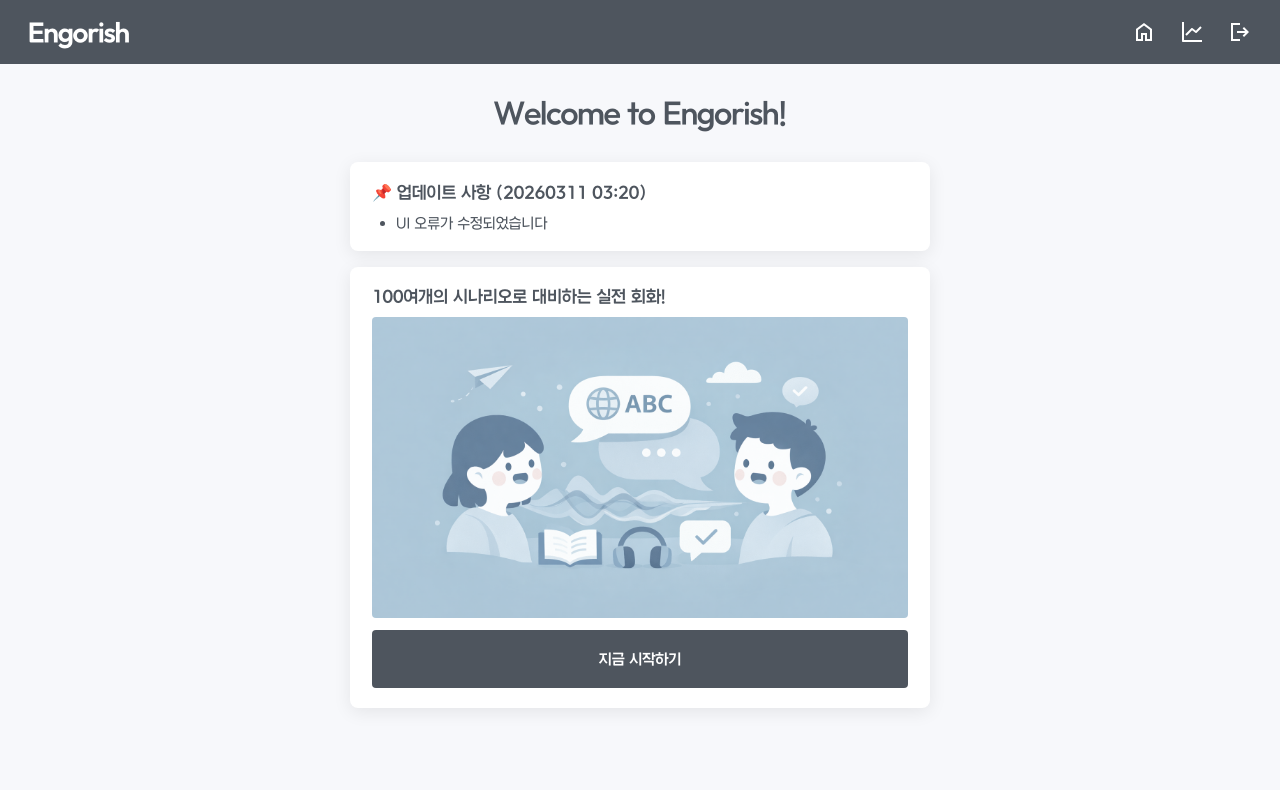
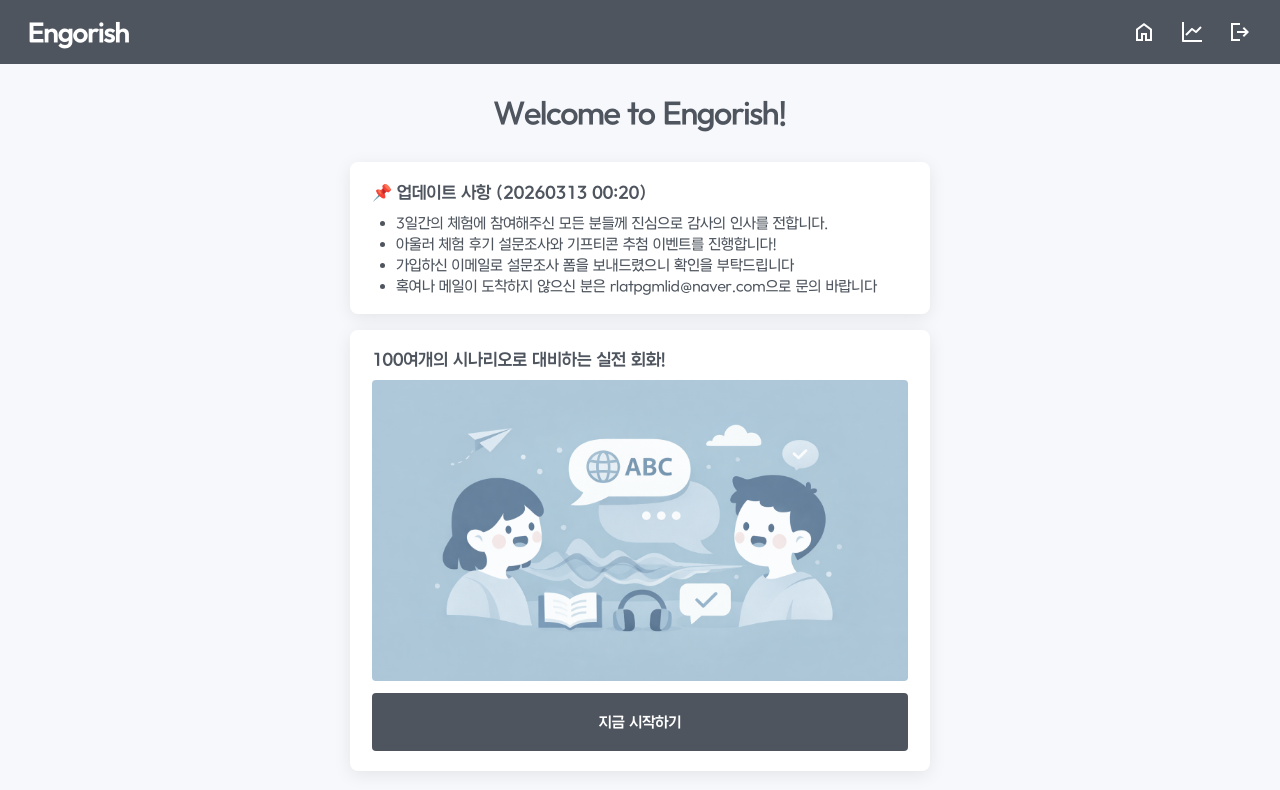
Before and after one commit to fashion-is-hard/team-engorish, a React (Vite) app: page /a/home in a window 1280 px wide. Shown: the top 790 px of the page. Built offline with nearby package versions, Linux system fonts and the light colour scheme; no server answers.

Commit message:
업데이트 메시지 수정

```diff
--- a/src/pages/home/HomePage.tsx
+++ b/src/pages/home/HomePage.tsx
@@ -53,9 +53,12 @@ export default function HomePage() {
         <h1 className={styles.title}>Welcome to Engorish!</h1>
 
         <section className={styles.noticeCard}>
-          <div className={styles.noticeTitle}>📌 업데이트 사항 (20260311 03:20)</div>
+          <div className={styles.noticeTitle}>📌 업데이트 사항 (20260313 00:20)</div>
           <ul className={styles.noticeList}>
-            <li>UI 오류가 수정되었습니다</li>
+            <li>3일간의 체험에 참여해주신 모든 분들께 진심으로 감사의 인사를 전합니다.</li>
+            <li>아울러 체험 후기 설문조사와 기프티콘 추첨 이벤트를 진행합니다!</li>
+            <li>가입하신 이메일로 설문조사 폼을 보내드렸으니 확인을 부탁드립니다</li>
+            <li>혹여나 메일이 도착하지 않으신 분은 rlatpgmlid@naver.com으로 문의 바랍니다</li>
           </ul>
         </section>
 
```
